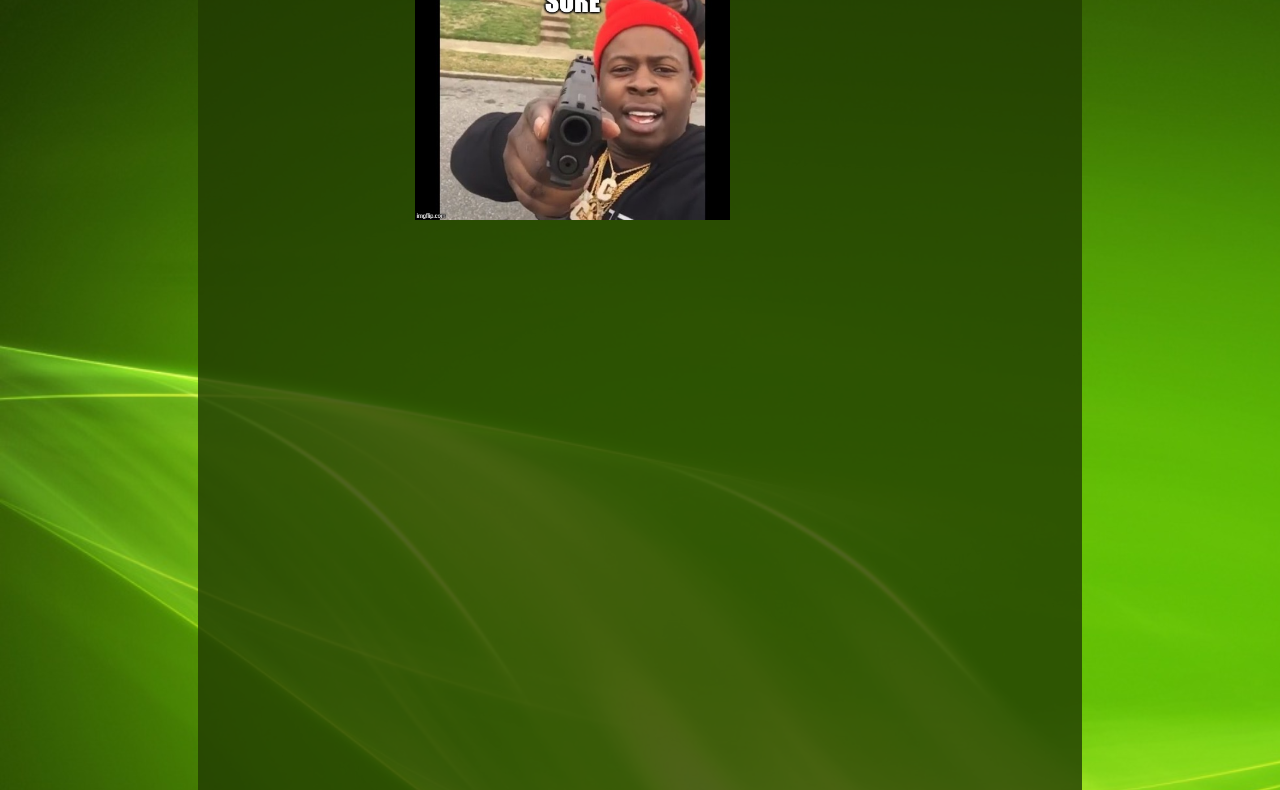
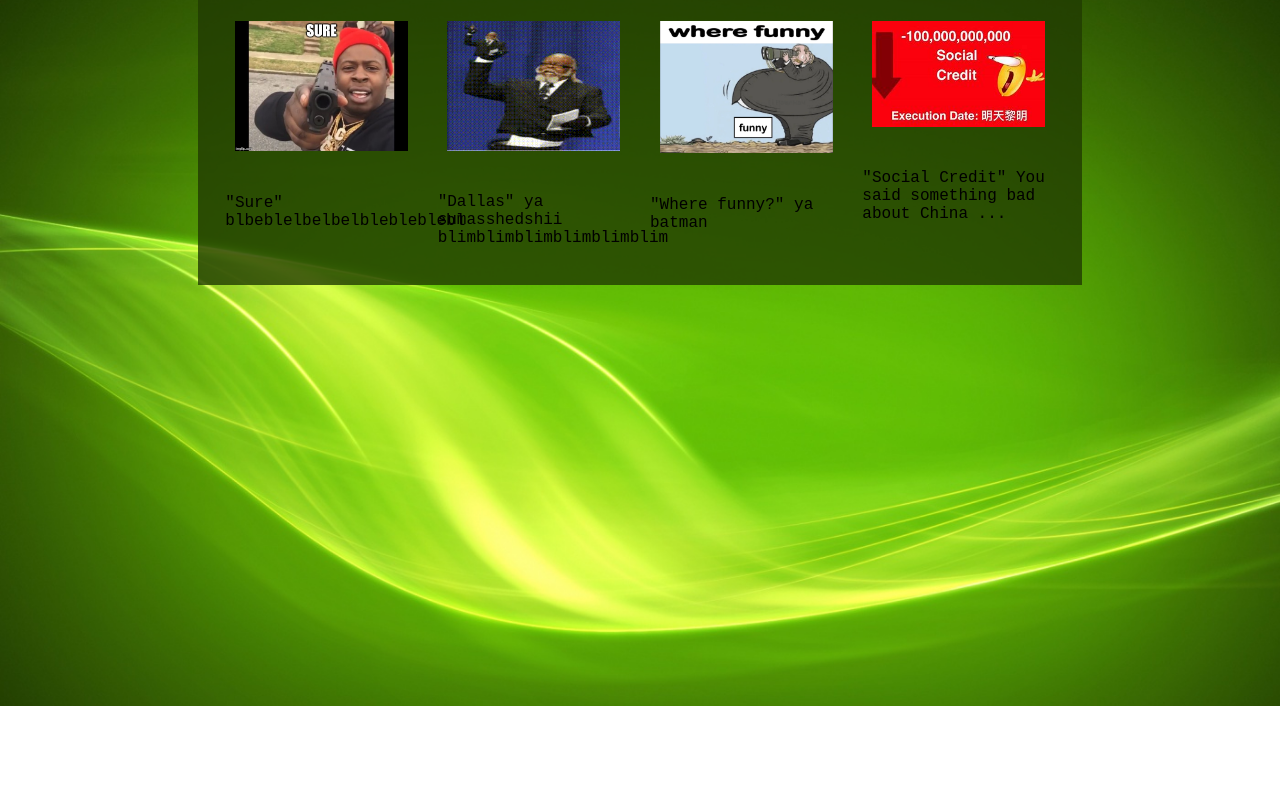
Before and after one commit to BurningStratus/Software_2, a plain HTML site: page HTML Proj/products.html in a window 1280 px wide. Shown: the part 94-884 px from the top of the page. After the commit the page ends 800 px from the top, so only its background shows below. Drawn offline with Linux system fonts and the light colour scheme.

Commit message:
new file:   HTML Proj/CSS/images/put_in.gif 	modified:   HTML Proj/CSS/style.css 	modified:   HTML Proj/index.html 	modified:   HTML Proj/products.html 	modified:   JavaScript/server_rhingy.py 	modified:   Methematics HW/Teht 1 Compressed.zip

```diff
--- a/HTML Proj/CSS/style.css
+++ b/HTML Proj/CSS/style.css
@@ -141,10 +141,10 @@ footer {
     min-width: 580px;
     height: 83px;
     width: 70%;
+    margin:auto;
 
     font-family: 'Franklin Gothic Medium', 'Arial Narrow', Arial, sans-serif;
 
-    margin:auto;
     margin-bottom: 10%;
     margin-top: -18px;
 
@@ -157,16 +157,62 @@ footer {
 
 footer p {
     padding-top: 1%;
+    margin-left: 10px;
+    margin-right: 10px;
 }
 
 
 /* products page --> */
+
+.spanded {
+    width: 100%;
+    display: flex;
+    margin: 2%;
+
+}
+
 .products {
-    width: 100%;
+    display: flex;
+    justify-content: space-evenly;
 }
 
 .products section {
+    display: flex;
     flex-wrap: wrap;
-    width: 25%;
+    flex-direction: row;
+
+    justify-content: space-evenly;
+
+    margin: 10px ;
+
+    min-width: 0;
+    min-height: 0;
+
+    padding: 0;
+
+    width: 50%;
+    height: 50%;
+    flex-wrap: wrap;
+}
+
+.products section img {
+    display: flex;
+    flex-wrap: wrap;
+
+    width: 100%;
+
+    margin: 5%;
+    margin-bottom: 2%;
 
 }
+
+.products section p {
+    display: flex;
+    flex-wrap: wrap;
+    width: 100%;
+
+    margin-top: 0;
+    margin-bottom: 10px;
+
+
+}
--- a/HTML Proj/products.html
+++ b/HTML Proj/products.html
@@ -21,23 +21,27 @@
         </header>
 
         <main>
-            <div class="products">
-               <section><img src="CSS/images/sure_pic.jpg" alt="sure_pic"></section>
-               <section><img src="CSS/images/dallas.gif" alt="dallas_gif"></section>
-               <section><img src="CSS/images/where_funny.png" alt="where_funny"></section>
-               <section><img src="CSS/images/mema.jpg" alt="mem_1"></section>
-               <section></section>
-               <section></section>
-            </div>
-            <!--
-            <footer>
-                <p>
-                Too toodooto otofdoodoo od aeye ah mee a taa, too todotodoto to aergaaae, i da yeh ma baaaabaaa.
-                tylko jedno w glowie mam, koksu keng gram, om legit sam, w kraine zapomnenya, tylke gensh le mamke om ku
-                gench gram, om re prednen sam oh zypu zapomnenya.
-                </p>
-            </footer>
-            -->
+            <span class="spanded">
+                <div class="products">
+                    <section>
+                        <img src="CSS/images/sure_pic.jpg" alt="sure_pic">
+                        <p>"Sure" blbeblelbelbelblebleblebl</p>
+                    </section>
+                    <section>
+                        <img src="CSS/images/dallas.gif" alt="dallas_gif">
+                        <p>"Dallas" ya sumasshedshii blimblimblimblimblimblim</p>
+                    </section>
+                    <section>
+                        <img src="CSS/images/where_funny.png" alt="where_funny">
+                        <p>"Where funny?" ya batman</p>
+                    </section>
+                    <section>
+                        <img src="CSS/images/mema.jpg" alt="mem_1">
+                        <p>"Social Credit" You said something bad about China ...</p>
+                    </section>
+                </div>
+            </span>
+
         </main>
     </body>
 
```
Also changed, not shown: HTML Proj/index.html (+14 -3 lines), 12 other files.
